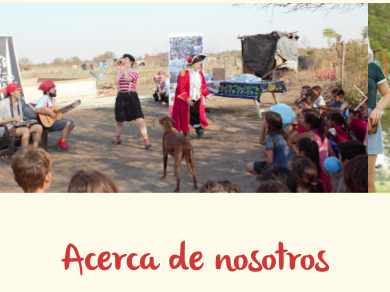
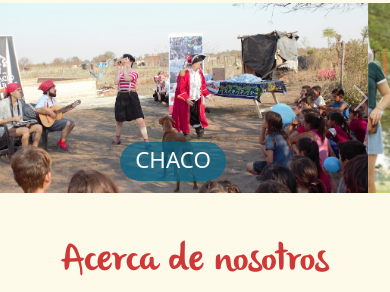
Before and after one commit to sabrina-sol/crispines-clown, a website: page index.html in a window 390 px wide. Shown: the part 2623-2915 px from the top of the page. Drawn offline with nearby package versions, Linux system fonts and the light colour scheme; a small style sheet from the web is missing.

Commit message:
carousel with captions

```diff
--- a/index.html
+++ b/index.html
@@ -81,18 +81,43 @@
                     <div class="carousel-inner">
                         <div class="carousel-item active">
                             <img src="./img/carousel-1.jpg" class="d-block w-100 img-fluid imgCarousel" alt="...">
+                            <div class="carousel-caption provincias">
+                                <div>
+                                    <h5>CHACO</h5>
+                                </div>
+                            </div>
                         </div>
                         <div class="carousel-item">
                             <img src="./img/carousel-2.jpg" class="d-block w-100 img-fluid imgCarousel" alt="...">
+                            <div class="carousel-caption provincias">
+                                <div>
+                                    <h5>BOLÍVAR</h5>
+                                </div>
+                            </div>
                         </div>
                         <div class="carousel-item">
                             <img src="./img/carousel-3.JPG" class="d-block w-100 img-fluid imgCarousel" alt="...">
+                            <div class="carousel-caption provincias">
+                                <div>
+                                    <h5>TUCUMÁN</h5>
+                                </div>
+                            </div>
                         </div>
                         <div class="carousel-item">
                             <img src="./img/carousel-4.JPG" class="d-block w-100 img-fluid imgCarousel" alt="...">
+                            <div class="carousel-caption provincias">
+                                <div>
+                                    <h5>JUJUY</h5>
+                                </div>
+                            </div>
                         </div>
                         <div class="carousel-item">
                             <img src="./img/carousel-5.JPG" class="d-block w-100 img-fluid imgCarousel" alt="...">
+                            <div class="carousel-caption provincias">
+                                <div>
+                                    <h5>CATAMARCA</h5>
+                                </div>
+                            </div>
                         </div>
                     </div>
                     <button class="carousel-control-prev" type="button" data-bs-target="#carouselExampleControls"
--- a/scss/components/_02main.scss
+++ b/scss/components/_02main.scss
@@ -105,6 +105,20 @@
     object-fit: cover;
 }
 
+.provincias {
+    display: flex;
+    justify-content: center;
+    div {
+        background-color: rgba(0, 99, 135, 0.7);
+        width: max-content;
+        border-radius: 60px;
+        padding: 5px 20px;
+        h5 {
+            font-size: 2.5rem;
+        }
+    }
+}
+
 /* -------------------------------- NOSOTRES -------------------------------- */
 
 .nosotres {
--- a/scss/components/_04mediaqueries.scss
+++ b/scss/components/_04mediaqueries.scss
@@ -76,6 +76,13 @@
     }
     .imgCarousel {
         @include size (1038px, 350px);
+    }
+    .provincias {
+        div {
+            h5 {
+                font-size: 2rem;
+            }
+        }
     }
 }
 
@@ -156,6 +163,16 @@
     .imgCarousel {
         height: 250px;
     }
+    .provincias {
+        padding: 0;
+        div {
+            padding: 5px 15px;
+            h5 {
+                font-size: 1.6rem;
+                margin: 0;
+            }
+        }
+    }
     .nosotres {
         div {
             flex-direction: column;
@@ -195,6 +212,11 @@
                     @include size (390px, 200px);
                 }
             }
+        }
+    }
+    .provincias {
+        div {
+            padding: 5px 15px 7px 15px;
         }
     }
 }
@@ -241,6 +263,14 @@
     }
     .imgCarousel {
         height: 190px;
+    }
+    .provincias {
+        bottom: 0.8rem;
+        div {
+            h5 {
+                font-size: 1.4rem;
+            }
+        }
     }
     .nosotres {
         padding: 20px 25px;
```
Also changed, not shown: css/style.css, img/carousel-5.jpg.
